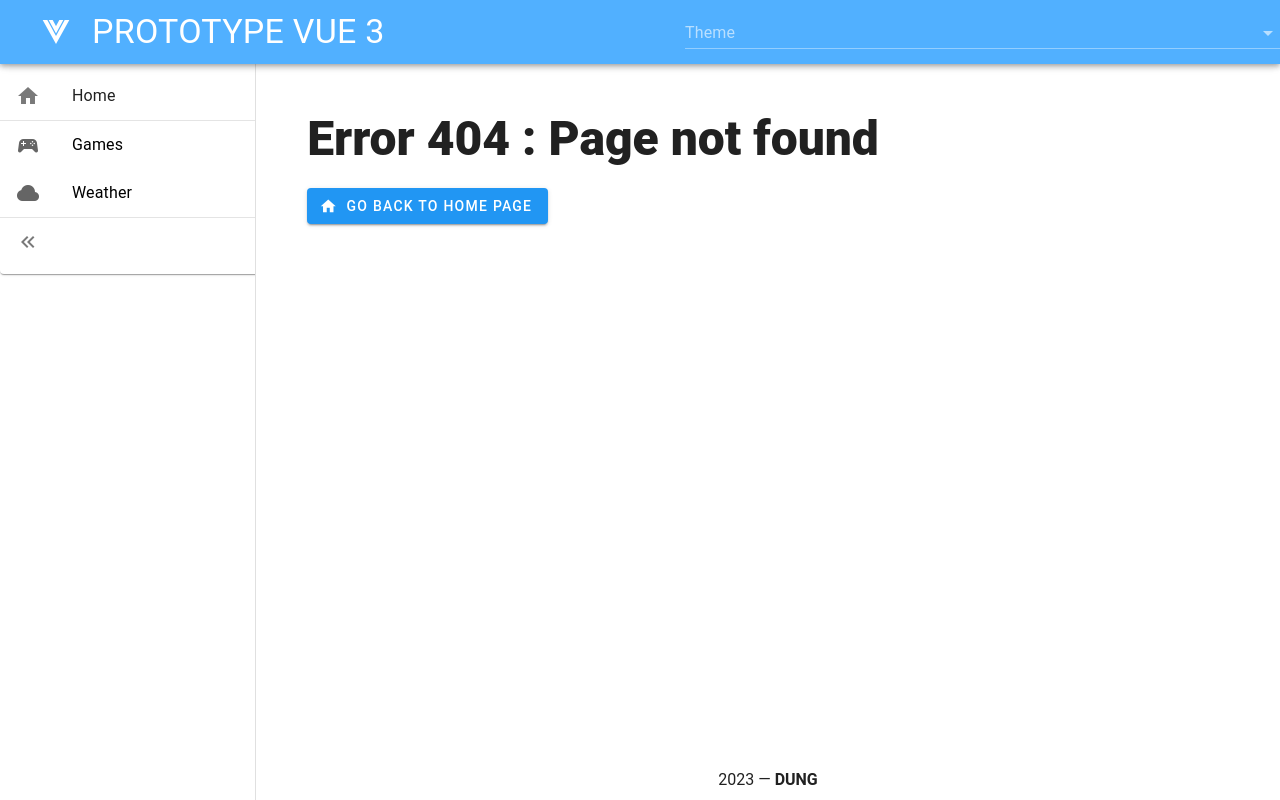
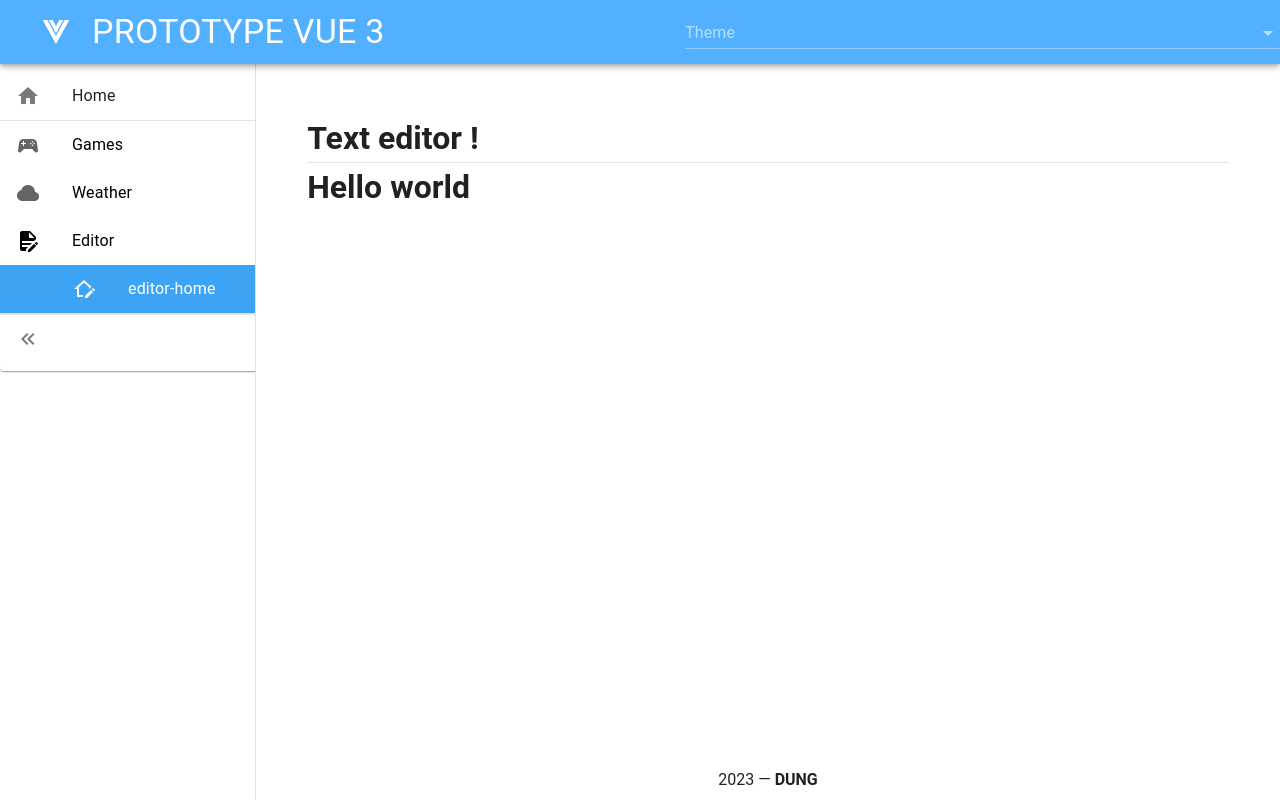
Before and after one commit to ThibaultNG/proto-vue, a Vue app: page /editor/home in a window 1280 px wide. Before the commit this address had no page. Built offline with nearby package versions, Linux system fonts and the light colour scheme.

Commit message:
new module Editor

```diff
--- a/src/component/MainNavBar.vue
+++ b/src/component/MainNavBar.vue
@@ -58,10 +58,12 @@ import { ref, watch } from "vue";
 import { gameNavLinks } from "../modules/games/routes/gameRoutes";
 import { weatherNavLinks } from "../modules/weather/routes/weatherRoutes";
 import type RouteGroupInfo from "@/router/RouteInfo";
+import { editorNavLinks } from "@/modules/editor/routes/editorRoutes";
 
 const isNavDrawerPinned = ref<boolean>(false);
 const activeGroupName = ref<string>();
 const openedListGroups = ref<string[]>([]);
+const navLinkGroups: RouteGroupInfo[] = [...gameNavLinks, ...weatherNavLinks, ...editorNavLinks];
 
 function getGroupClass(groupName: string): string {
 	if (groupName == activeGroupName.value) return "bg-primary-lighten-5";
@@ -77,8 +79,6 @@ function setActiveGroup(groupName: string): void {
 	activeGroupName.value = groupName;
 }
 
-const navLinkGroups: RouteGroupInfo[] = [...gameNavLinks, ...weatherNavLinks];
-
 function toggleNavPin(): void {
 	isNavDrawerPinned.value = !isNavDrawerPinned.value;
 	if (isNavDrawerPinned.value) openedListGroups.value = [];
--- /dev/null
+++ b/src/modules/editor/EditorMain.vue
@@ -0,0 +1,5 @@
+<template>
+	<h1>Text editor !</h1>
+	<v-divider />
+	<RouterView />
+</template>
--- /dev/null
+++ b/src/modules/editor/routes/editorRoutes.ts
@@ -0,0 +1,27 @@
+import type { RouteRecordRaw } from "vue-router";
+import EditorMain from "../EditorMain.vue";
+import EditorHome from "../views/EditorHome.vue";
+import type RouteGroupInfo from "@/router/RouteInfo";
+
+export const editorRoutes: RouteRecordRaw[] = [
+	{
+		path: "/editor",
+		component: EditorMain,
+		redirect: { name: "editor-home" },
+		children: [
+			{
+				path: "home",
+				name: "editor-home",
+				component: EditorHome
+			}
+		]
+	}
+];
+
+export const editorNavLinks: RouteGroupInfo[] = [
+	{
+		groupName: "Editor",
+		groupIcon: "mdi-file-document-edit",
+		itemList: [{ name: "editor-home", link: "/editor/home", icon: "mdi-home-edit-outline" }]
+	}
+];
--- /dev/null
+++ b/src/modules/editor/views/EditorHome.vue
@@ -0,0 +1,3 @@
+<template>
+	<h1>Hello world</h1>
+</template>
--- a/src/router/index.ts
+++ b/src/router/index.ts
@@ -3,6 +3,7 @@ import Album from "@/modules/album/views/MemeGallery.vue";
 import { gameRoutes } from "@/modules/games/routes/gameRoutes";
 import { weatherRoutes } from "@/modules/weather/routes/weatherRoutes";
 import HomePageVue from "@/views/HomePage.vue";
+import { editorRoutes } from "@/modules/editor/routes/editorRoutes";
 
 const router: Router = createRouter({
 	history: createWebHistory(import.meta.env.BASE_URL),
@@ -22,6 +23,7 @@ const router: Router = createRouter({
 		},
 		...weatherRoutes,
 		...gameRoutes,
+		...editorRoutes,
 		{
 			path: "/:pathMatch(.*)*",
 			component: () => import("@/views/Error404Page.vue")
```
Also changed, not shown: src/modules/games/routes/gameRoutes.ts (+4 -4 lines).
